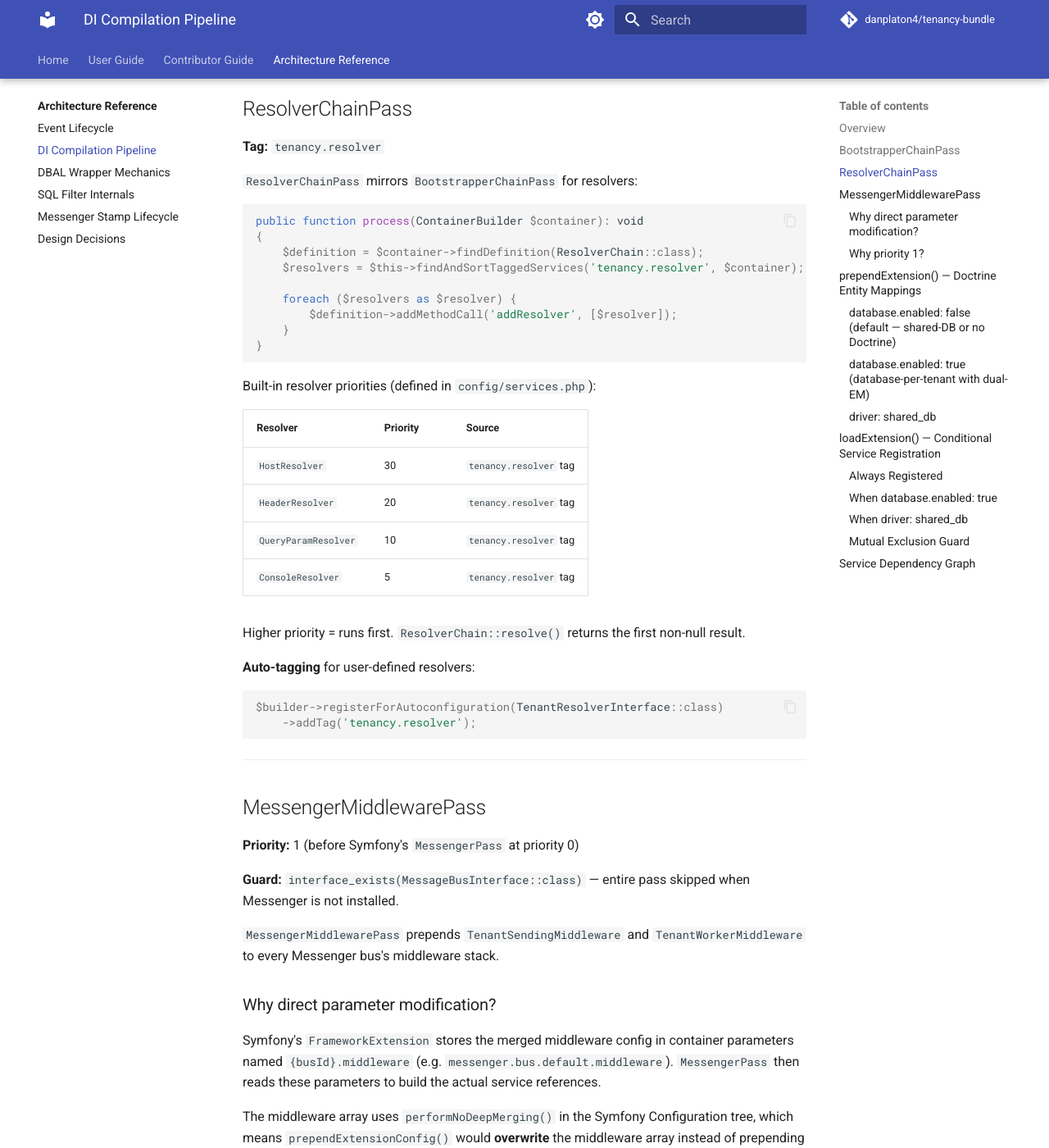
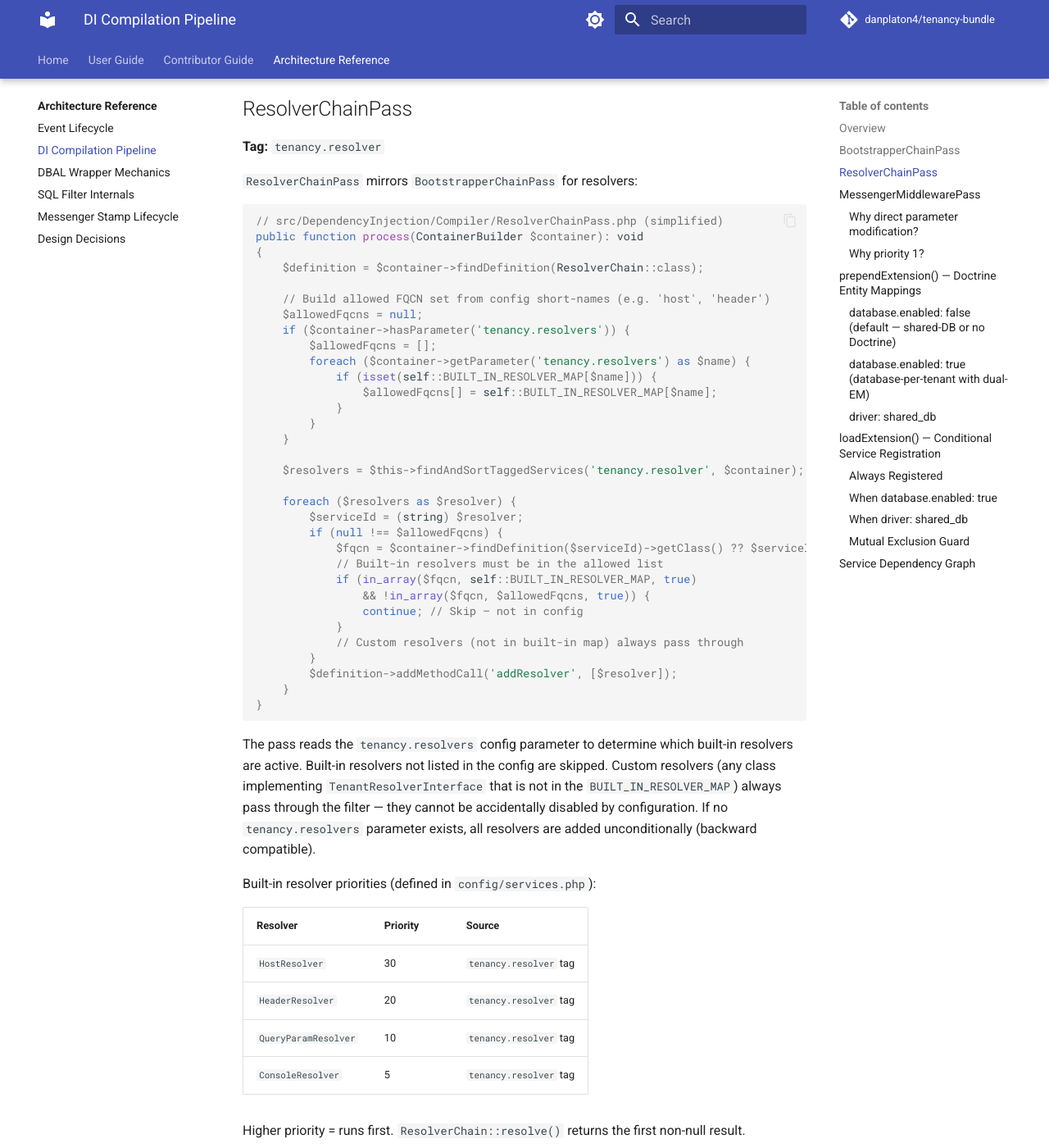
Before and after one commit to danplaton4/tenancy-bundle, an MkDocs documentation site: the page built from docs/architecture/di-compilation.md, in a window 1280 px wide and 1400 px high, scrolled down 1801 px. Shown: the whole window at 82% size. Built offline with MkDocs 1.6.1 and Material for MkDocs 9.7.7, drawn with Linux system fonts in a browser that asks for light colours; comment, search, counter and statistics services are not loaded; some of the changed text lies outside the part shown.

Commit message:
docs(14-02): update resolvers.md, database-per-tenant.md, and di-compilation.md for Phase 13 accuracy
- resolvers.md: add 'Custom resolvers always pass through' admonition
- database-per-tenant.md: replace EntityManagerResetListener section to distinguish per-driver EM targeting
- di-compilation.md: replace ResolverChainPass code block with BUILT_IN_RESOLVER_MAP filtering logic
- di-compilation.md: add TenantInitCommand to always-registered services table

````diff
--- a/docs/architecture/di-compilation.md
+++ b/docs/architecture/di-compilation.md
@@ -87,16 +87,46 @@ App\Bootstrapper\MyBootstrapper:
 `ResolverChainPass` mirrors `BootstrapperChainPass` for resolvers:
 
 ```php
+// src/DependencyInjection/Compiler/ResolverChainPass.php (simplified)
 public function process(ContainerBuilder $container): void
 {
     $definition = $container->findDefinition(ResolverChain::class);
+
+    // Build allowed FQCN set from config short-names (e.g. 'host', 'header')
+    $allowedFqcns = null;
+    if ($container->hasParameter('tenancy.resolvers')) {
+        $allowedFqcns = [];
+        foreach ($container->getParameter('tenancy.resolvers') as $name) {
+            if (isset(self::BUILT_IN_RESOLVER_MAP[$name])) {
+                $allowedFqcns[] = self::BUILT_IN_RESOLVER_MAP[$name];
+            }
+        }
+    }
+
     $resolvers = $this->findAndSortTaggedServices('tenancy.resolver', $container);
 
     foreach ($resolvers as $resolver) {
+        $serviceId = (string) $resolver;
+        if (null !== $allowedFqcns) {
+            $fqcn = $container->findDefinition($serviceId)->getClass() ?? $serviceId;
+            // Built-in resolvers must be in the allowed list
+            if (in_array($fqcn, self::BUILT_IN_RESOLVER_MAP, true)
+                && !in_array($fqcn, $allowedFqcns, true)) {
+                continue; // Skip — not in config
+            }
+            // Custom resolvers (not in built-in map) always pass through
+        }
         $definition->addMethodCall('addResolver', [$resolver]);
     }
 }
 ```
+
+The pass reads the `tenancy.resolvers` config parameter to determine which built-in resolvers
+are active. Built-in resolvers not listed in the config are skipped. Custom resolvers (any class
+implementing `TenantResolverInterface` that is not in the `BUILT_IN_RESOLVER_MAP`) always pass
+through the filter — they cannot be accidentally disabled by configuration. If no
+`tenancy.resolvers` parameter exists, all resolvers are added unconditionally (backward
+compatible).
 
 Built-in resolver priorities (defined in `config/services.php`):
 
@@ -227,6 +257,7 @@ This uses Doctrine's native filter mechanism so the filter participates in Doctr
 | `tenancy.resolver_chain` | `ResolverChain` | Runs resolvers in priority order |
 | `TenantContextOrchestrator` | — | Kernel event listener (autoconfigured) |
 | `EntityManagerResetListener` | — | Resets EM on `TenantContextCleared` |
+| `tenancy.command.init` | `TenantInitCommand` | Scaffolds `config/packages/tenancy.yaml` |
 
 ### When database.enabled: true
 
````
